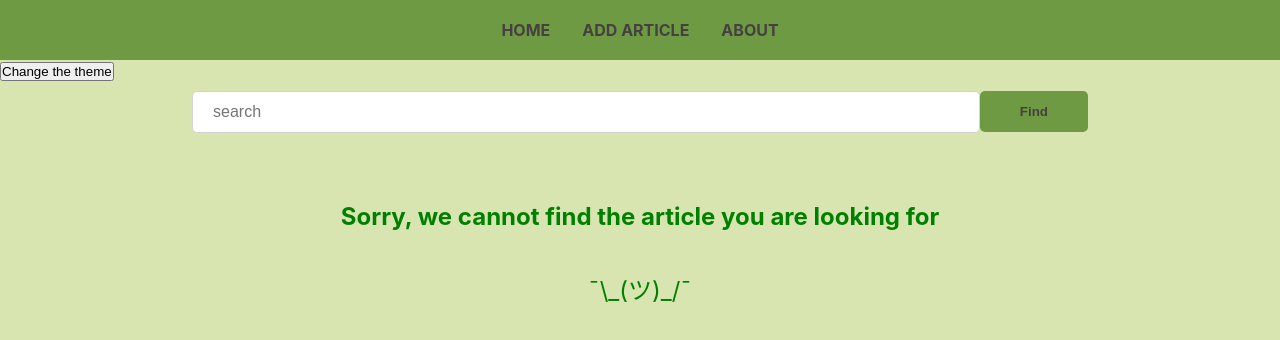
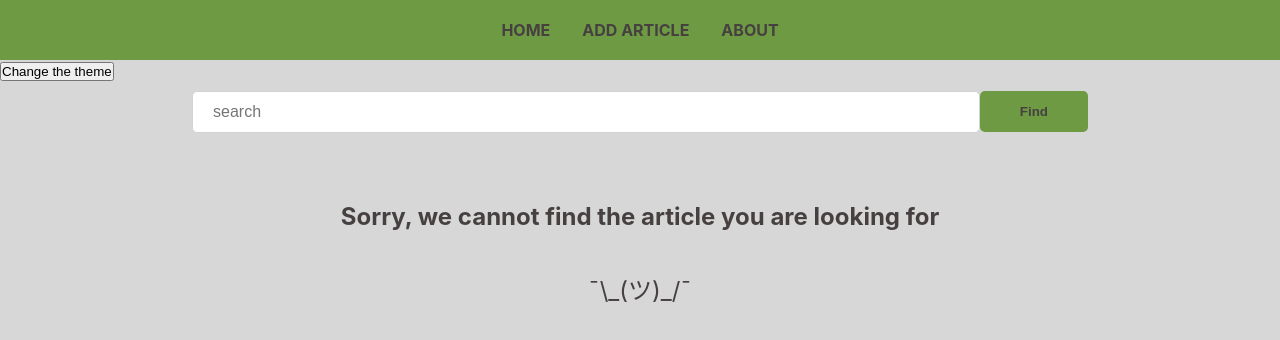
Before and after one commit to SvitlanaRybakova/react-app-group-blogg, a React (Create React App) app: page / in a window 1280 px wide. Both pictures are taken after typing "Sample" into the empty fields and a click on the button "Find". Shown: the top 340 px of the page. Built offline with nearby package versions, Linux system fonts and the light colour scheme.

Commit message:
change  bg-styles

```diff
--- a/src/contexts/ThemeContext.js
+++ b/src/contexts/ThemeContext.js
@@ -9,7 +9,7 @@ function ThemeContextProvider(props){
     fontColor: '#464040', bg: ' #6e9a447a', navbar: '#6e9a44'
   })
   const [dark] = useState({
-    fontColor: 'white', bg: '#000000', navbar: '#263238'
+    fontColor: 'white', bg: '#263238d4', navbar: '#263238'
   })
 
   const toggleTheme = () =>{
--- a/src/index.css
+++ b/src/index.css
@@ -5,7 +5,7 @@ body {
     sans-serif;
   -webkit-font-smoothing: antialiased;
   -moz-osx-font-smoothing: grayscale;
-  background-color: #bad0728c;
+  background-color:#9e9e9e69;
 }
 
 code {
--- a/src/styles/NotFound.module.css
+++ b/src/styles/NotFound.module.css
@@ -2,8 +2,7 @@
   width: 50%;
   margin: 50px auto;
   text-align: center;
-  color: green;
-
+  color: #464040;
   font-size: 1.5rem;
 }
 .message{
```
